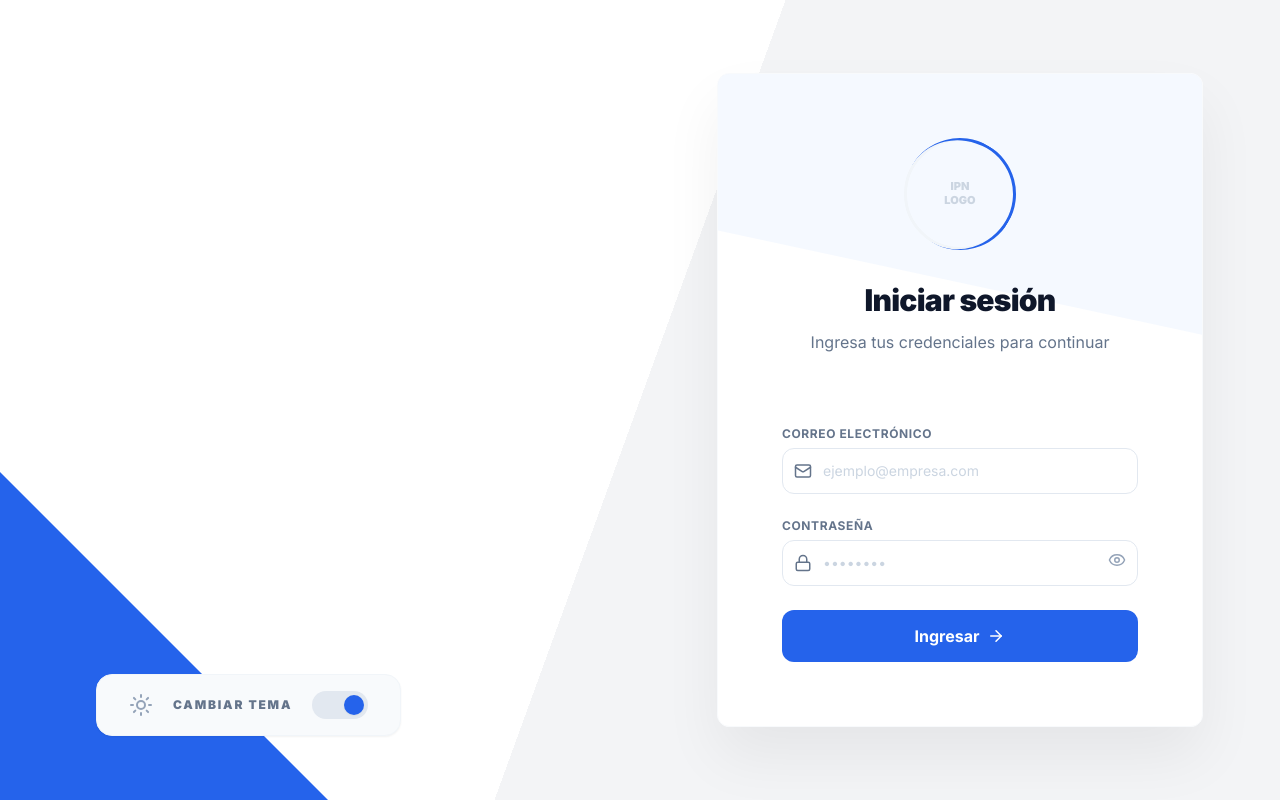
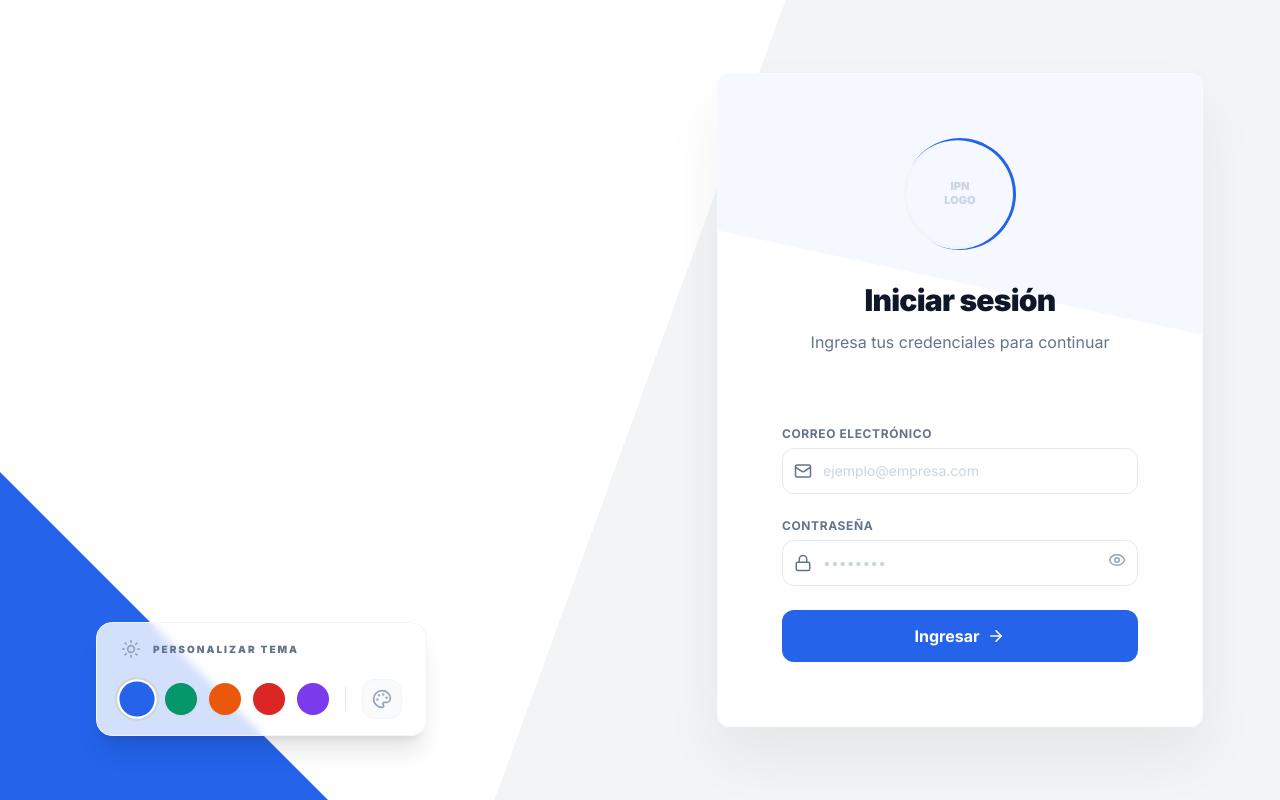
Before and after one commit to JohanM17/IPN-DEV, a Next.js app in the folder frontend/: page /login in a window 1280 px wide. Built offline with nearby package versions, Linux system fonts and the light colour scheme; no server answers.

Commit message:
feat(theme): implementar ThemeSwitcher global con presets y selector de color dinámico

```diff
--- a/frontend/src/app/layout.tsx
+++ b/frontend/src/app/layout.tsx
@@ -2,6 +2,8 @@ import type { Metadata } from "next";
 import { Inter } from "next/font/google";
 import "./globals.css";
 import { cn } from "@/lib/utils";
+
+import { ThemeProvider } from "@/context/ThemeContext";
 
 const inter = Inter({ subsets: ["latin"], variable: "--font-sans" });
 
@@ -18,7 +20,9 @@ export default function RootLayout({
   return (
     <html lang="es" className={cn("font-sans", inter.variable)}>
       <body className={inter.className}>
-        {children}
+        <ThemeProvider>
+          {children}
+        </ThemeProvider>
       </body>
     </html>
   );
--- a/frontend/src/components/auth/LoginLeft.tsx
+++ b/frontend/src/components/auth/LoginLeft.tsx
@@ -1,6 +1,6 @@
 "use client";
 
-import { Sun } from "lucide-react";
+import ThemeSwitcher from "../ui/ThemeSwitcher";
 
 /**
  * Columna izquierda: Información y branding (Ajustada: más grande y más arriba)
@@ -26,13 +26,9 @@ export default function LoginLeft() {
       {/* Triángulo decorativo subido */}
       <div className="shape-left-bottom"></div>
 
-      {/* Theme Switcher - Más grande y distribuido */}
-      <div className="absolute bottom-16 left-24 flex items-center gap-5 py-4 px-8 rounded-2xl bg-slate-50 border border-slate-100 shadow-sm transition-all hover:shadow-md cursor-pointer group">
-        <Sun size={24} className="text-slate-400 group-hover:text-amber-500 transition-colors" />
-        <span className="text-xs font-black uppercase tracking-[0.15em] text-slate-500">Cambiar tema</span>
-        <div className="w-14 h-7 bg-slate-200 rounded-full relative p-1 transition-colors group-hover:bg-blue-100">
-          <div className="absolute right-1 top-1 w-5 h-5 bg-[var(--primary)] rounded-full shadow-sm"></div>
-        </div>
+      {/* Theme Switcher Real y Funcional */}
+      <div className="absolute bottom-16 left-24">
+        <ThemeSwitcher />
       </div>
     </div>
   );
--- /dev/null
+++ b/frontend/src/components/ui/ThemeSwitcher.tsx
@@ -0,0 +1,70 @@
+"use client";
+
+import React, { useRef } from "react";
+import { useTheme } from "@/context/ThemeContext";
+import { Palette, Sun } from "lucide-react";
+
+// Colores predeterminados sugeridos
+const PRESET_COLORS = [
+  "#2563eb", // Azul Corporativo
+  "#059669", // Verde Esmeralda
+  "#ea580c", // Naranja Atardecer
+  "#dc2626", // Rojo Vino
+  "#7c3aed", // Violeta Moderno
+];
+
+/**
+ * Componente Selector de Temas (Presets + Color Picker)
+ */
+export default function ThemeSwitcher() {
+  const { primaryColor, setPrimaryColor } = useTheme();
+
+  // Referencia al input de tipo color (oculto)
+  const colorPickerRef = useRef<HTMLInputElement>(null);
+
+  return (
+    <div className="flex flex-col gap-4 py-4 px-6 rounded-2xl bg-white/80 backdrop-blur-sm border border-slate-100 shadow-xl animate-fade" style={{ animationDelay: '0.4s' }}>
+
+      <div className="flex items-center gap-3 mb-1">
+        <Sun size={20} className="text-slate-400" />
+        <span className="text-[10px] font-black uppercase tracking-[0.2em] text-slate-500">Personalizar Tema</span>
+      </div>
+
+      <div className="flex items-center gap-3">
+        {/* Círculos de colores predeterminados */}
+        {PRESET_COLORS.map((color) => (
+          <button
+            key={color}
+            onClick={() => setPrimaryColor(color)}
+            className={`w-8 h-8 rounded-full transition-all hover:scale-110 active:scale-95 shadow-sm ${
+              primaryColor === color ? "ring-2 ring-offset-2 ring-slate-300 scale-110" : ""
+            }`}
+            style={{ backgroundColor: color }}
+            title={`Elegir color ${color}`}
+          />
+        ))}
+
+        {/* Separador sutil */}
+        <div className="w-px h-6 bg-slate-200 mx-1"></div>
+
+        {/* Botón selector de color personalizado */}
+        <button
+          onClick={() => colorPickerRef.current?.click()}
+          className="w-10 h-10 rounded-xl bg-slate-50 flex items-center justify-center text-slate-400 hover:text-[var(--primary)] hover:bg-white hover:shadow-md transition-all border border-slate-100 group"
+          title="Color personalizado"
+        >
+          <Palette size={20} className="group-hover:rotate-12 transition-transform" />
+
+          {/* Input de color nativo oculto */}
+          <input
+            ref={colorPickerRef}
+            type="color"
+            value={primaryColor}
+            onChange={(e) => setPrimaryColor(e.target.value)}
+            className="absolute opacity-0 w-0 h-0 pointer-events-none"
+          />
+        </button>
+      </div>
+    </div>
+  );
+}
--- /dev/null
+++ b/frontend/src/context/ThemeContext.tsx
@@ -0,0 +1,59 @@
+"use client";
+
+import React, { createContext, useContext, useEffect, useState } from "react";
+
+// Definimos qué información va a compartir este Contexto
+interface ThemeContextType {
+  primaryColor: string;
+  setPrimaryColor: (color: string) => void;
+}
+
+const ThemeContext = createContext<ThemeContextType | undefined>(undefined);
+
+/**
+ * Proveedor de Tema: Envuelve la aplicación para dar acceso al color global
+ */
+export const ThemeProvider = ({ children }: { children: React.ReactNode }) => {
+  // Color por defecto (el azul que elegimos)
+  const [primaryColor, setPrimaryColor] = useState("#2563eb");
+
+  // 1. Al cargar la app, buscamos si el usuario ya tenía un color guardado
+  useEffect(() => {
+    const savedColor = localStorage.getItem("app-primary-color");
+    if (savedColor) {
+      setPrimaryColor(savedColor);
+      applyTheme(savedColor);
+    }
+  }, []);
+
+  // 2. Función para aplicar el color a las variables CSS del :root
+  const applyTheme = (color: string) => {
+    const root = document.documentElement;
+    root.style.setProperty("--primary", color);
+
+    // Creamos un "secundario" basado en el primario pero con transparencia
+    // Esto hace que las figuras decorativas siempre combinen
+    root.style.setProperty("--secondary", `${color}cc`); // Color con 80% opacidad
+
+    localStorage.setItem("app-primary-color", color);
+  };
+
+  // 3. Cada vez que el estado 'primaryColor' cambie, ejecutamos la aplicación del tema
+  const handleSetPrimaryColor = (color: string) => {
+    setPrimaryColor(color);
+    applyTheme(color);
+  };
+
+  return (
+    <ThemeContext.Provider value={{ primaryColor, setPrimaryColor: handleSetPrimaryColor }}>
+      {children}
+    </ThemeContext.Provider>
+  );
+};
+
+// Hook personalizado para usar el tema fácilmente en cualquier componente
+export const useTheme = () => {
+  const context = useContext(ThemeContext);
+  if (!context) throw new Error("useTheme debe usarse dentro de un ThemeProvider");
+  return context;
+};
```
